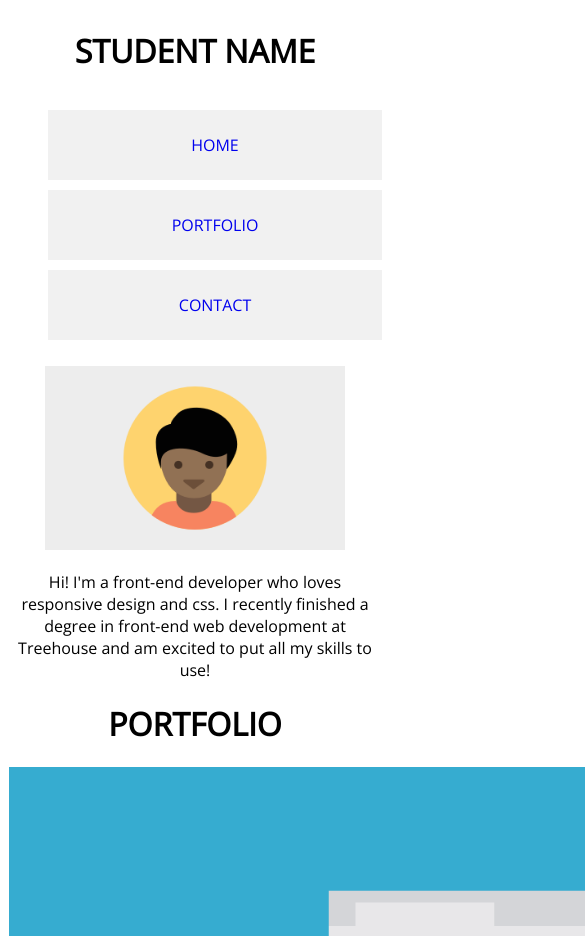
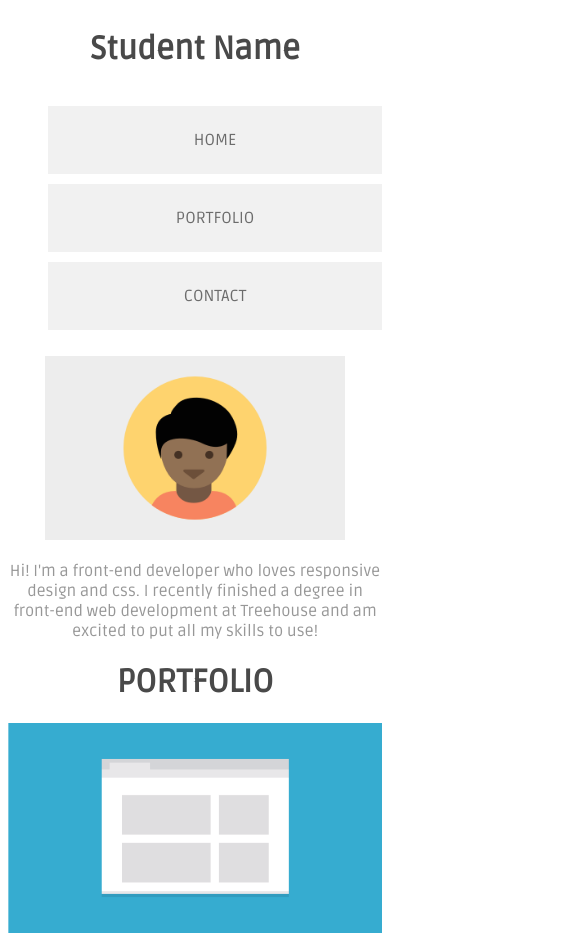
Before and after one commit to maddiewk/fewd_techdegree_project2, a plain HTML site: page index.html in a window 390 px wide. Shown: the top 936 px of the page, 585 px wide, since content can reach past the window. Drawn offline with nearby package versions, Linux system fonts and the light colour scheme.

Commit message:
mobile media query

```diff
--- a/css/styles.css
+++ b/css/styles.css
@@ -2,11 +2,19 @@
 
 * {
   box-sizing: border-box;
+  text-align: center;
 }
 
 body {
-  font-family: "Open Sans", sans-serif;
-  text-align: center;
+  font-family: "Ruda", sans-serif;
+}
+
+h1 {
+  color: #494949;
+}
+
+p {
+  color: #979797;
 }
 
 /* SECTION STYLES */
@@ -31,6 +39,7 @@ ul li {
 
 li a {
   text-decoration: none;
+  color: #6C6C6C;
 }
 
 li a:hover {
@@ -58,5 +67,19 @@ li a:hover {
 
 /* Mobile Devices ---- change to 320 px (620 is just to test)*/
 @media screen and (max-width: 620px) {
+  img {
+    max-width: 100%;
+    height: auto;
+  }
+  .hide {
+    display: none;
+  }
+}
+
+@media (min-width: 768px) {
 
 }
+
+@media (min-width: 1024px) {
+
+}
--- a/index.html
+++ b/index.html
@@ -5,11 +5,11 @@
   <title>Madeline Keesling's Profile</title>
   <meta name="viewport" content="width=device-width, initial-scale=1">
   <link rel="stylesheet" href="css/styles.css">
-  <link rel="stylesheet" href="https://fonts.googleapis.com/css?family=Open+Sans">
+  <link rel="stylesheet" href="https://fonts.googleapis.com/css?family=Ruda">
 </head>
   <body>
     <header id="top">
-      <h1>STUDENT NAME</h1>
+      <h1>Student Name</h1>
     </header>
 
     <div class="main-nav">
@@ -21,6 +21,7 @@
     </div>
     <img class="profile-img" src="images/responsive-layout-profile.png" alt="Student profile picture">
       <p>Hi! I'm a front-end developer who loves responsive design and css. I recently finished a degree in front-end web development at Treehouse and am excited to put all my skills to use!</p>
+
     <div>
 
       <div id="portfolio">
@@ -65,6 +66,9 @@
       <ul class="footer">
         <li>Student Name</li>
         <li><a href="#top">Back to Top</a></li>
+        <li class="hide"><a href="#top">HOME</a></li>
+        <li class="hide"><a href="#portfolio">PORTFOLIO</a></li>
+        <li class="hide"><a href="#contact">CONTACT</a></li>
       </ul>
     </footer>
 
```
